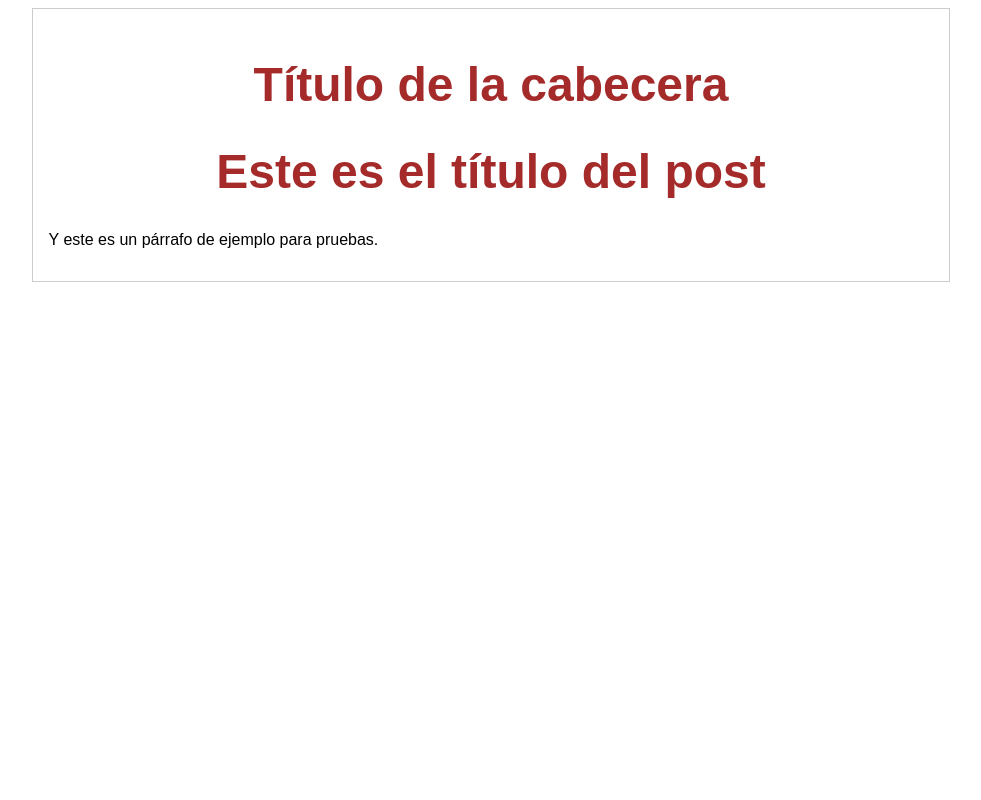
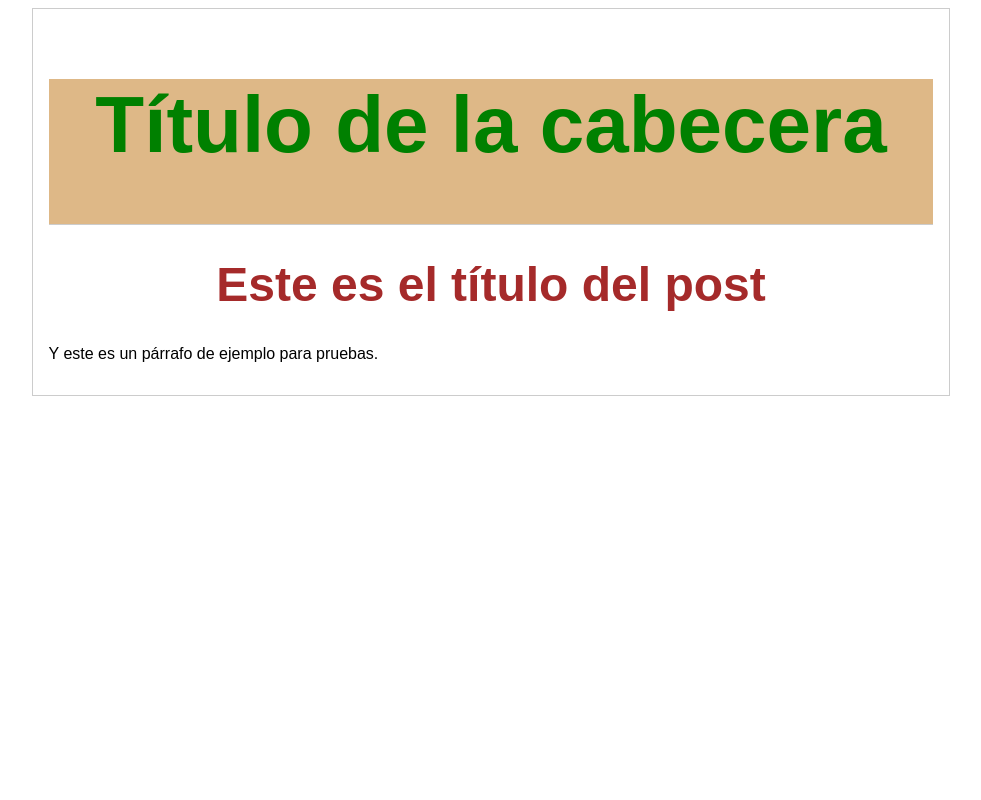
Before and after one commit to guiweeneth/web-visuals, a PHP site: page /blogpost.html in a window 1280 px wide. Shown: the whole page, without its empty margins (149-1130 px from the left). Run offline with PHP 8.4, Linux system fonts and the light colour scheme.

Commit message:
Cambios en cabecera v2

```diff
--- a/blogpost.html
+++ b/blogpost.html
@@ -5,7 +5,7 @@
     </head>
     <body>
         <div id="container">
-            <div>
+            <div id="cabecera">
                 <h1>Título de la cabecera</h1>
             </div>
             <div id="post">
--- a/css/style.css
+++ b/css/style.css
@@ -1,5 +1,4 @@
 body{
-    text-align: left;
     font-family: Arial, Helvetica, sans-serif;
     color: blueviolet;
 }
@@ -17,5 +16,17 @@ body{
     text-align: center;
 }
 
-#post{
+#cabecera{
+    background: burlywood;
+    color: #000;
+    border-bottom: 1px solid #ccc;
+    text-align: center;
 }
+#cabecera h1{
+    font-size: 5em;
+    color: green;
+}
+#cabecera h2{
+    color: lightseagreen;
+    font-size: 4em;
+}
```
